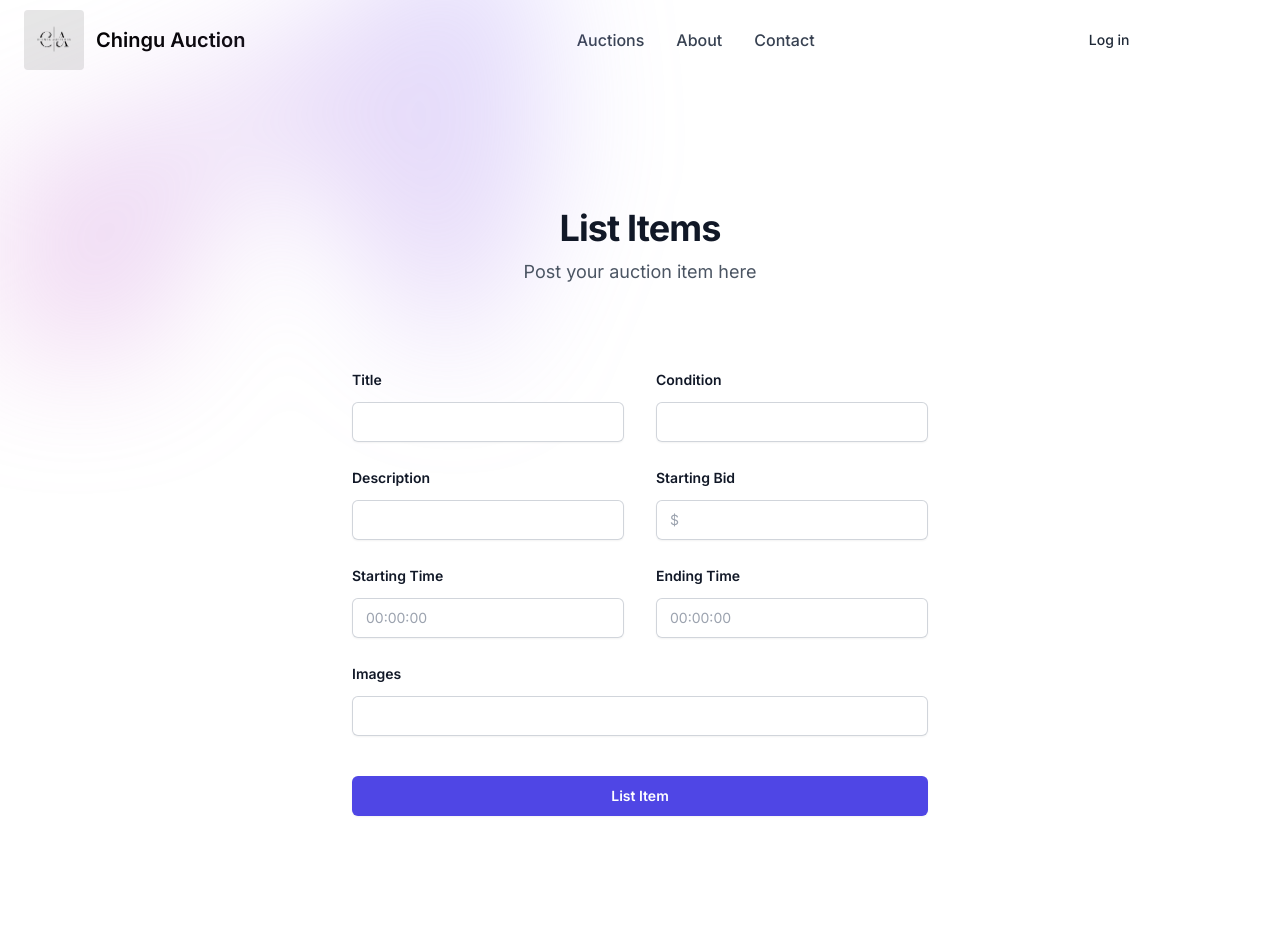
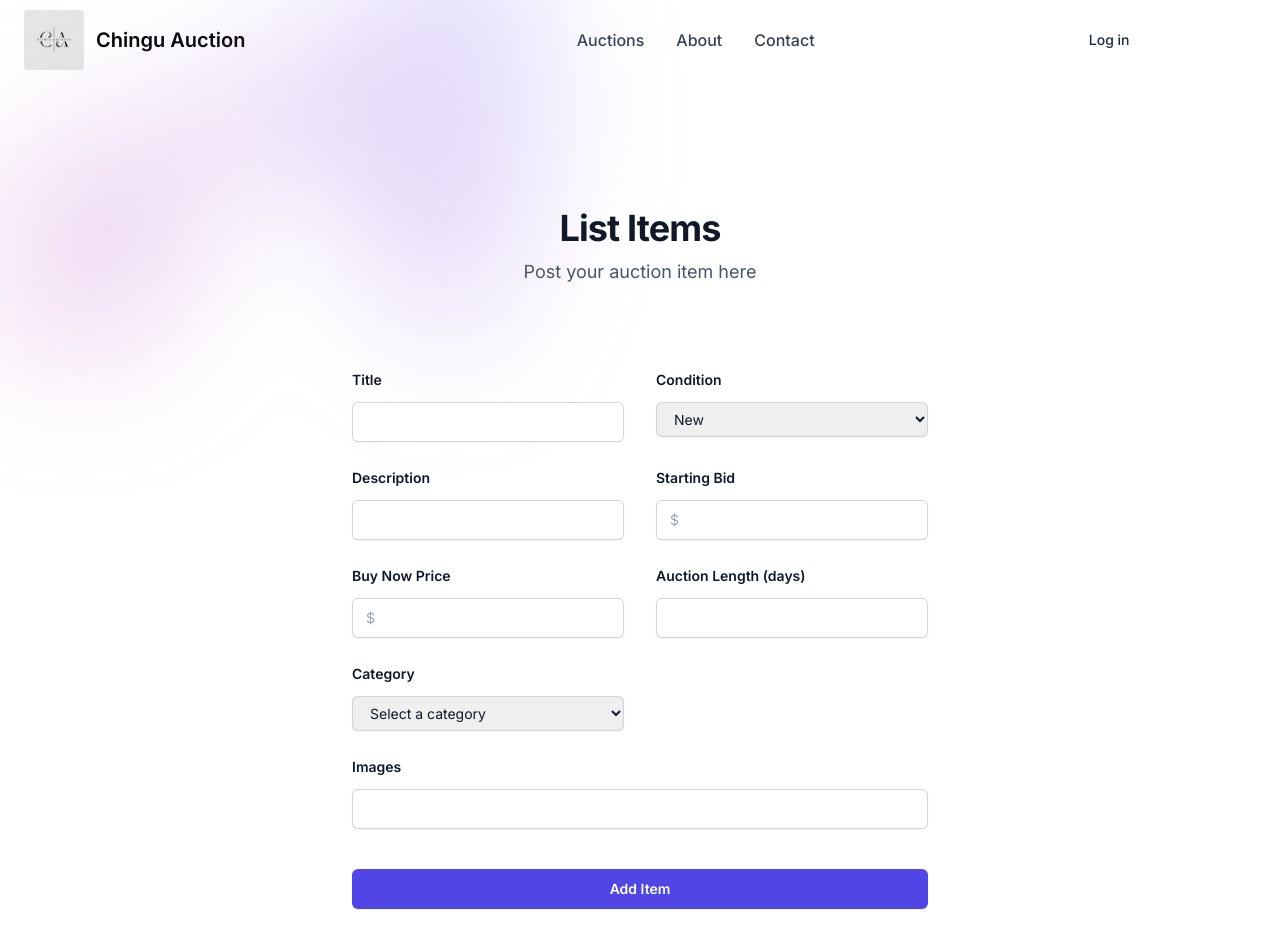
Before and after one commit to chingu-voyages/v45-tier3-team-46, a Next.js app in the folder chingu-auction-app/: page /addauction in a window 1280 px wide. Shown: the top 948 px of the page. Built offline with nearby package versions, Linux system fonts and the light colour scheme; no server answers.

Commit message:
Form update to match Curt-dev

```diff
--- a/chingu-auction-app/app/addauction/page.tsx
+++ b/chingu-auction-app/app/addauction/page.tsx
@@ -1,11 +1,13 @@
 'use client'
 
 import { useState } from 'react'
+import { useSession } from 'next-auth/react'
 import AuctionForm from '../../components/AuctionForm'
 
-const itemCondition = ['New', 'Open box', 'Used', 'As Is']
+const AddAuction = (props) => {
+  const { data: session } = useSession()
+  console.log(session?.user?.id)
 
-const AddAuction = () => {
   const [submitting, setSubmitting] = useState(false)
   const [itemData, setItemData] = useState({
     title: '',
@@ -14,19 +16,33 @@ const AddAuction = () => {
     currentBid: '',
     description: '',
     pictures: [],
-    seller: '',
-    soldBy: '',
-    purchasedBy: '',
+    sellerId: '',
+    soldById: '',
+    purchasedById: '',
     category: '',
     condition: '',
-    createdAt: '',
-    updatedAt: '',
     expiresAt: '',
   })
+
+  const resetForm = () => {
+    setItemData({
+      title: '',
+      condition: '',
+      description: '',
+      startingBid: '',
+      buyNowPrice: '',
+      expiresAt: '',
+      category: '',
+      pictures: '',
+    })
+  }
 
   const listAuctionItem = async (e: any) => {
     e.preventDefault()
     setSubmitting(true)
+
+    // End auction expiresAt days from now
+    const auctionLength: number = itemData.expiresAt * 24 * 60 * 60 * 1000
 
     try {
       const response = await fetch('/api/addauction', {
@@ -38,18 +54,15 @@ const AddAuction = () => {
           startingBid: itemData.startingBid,
           currentBid: itemData.currentBid,
           description: itemData.description,
-          pictures: itemData.pictures,
-          seller: itemData.seller,
-          soldBy: itemData.soldBy,
-          purchasedBy: itemData.purchasedBy,
+          pictures: [itemData.pictures],
+          sellerId: session?.user?.id,
           category: itemData.category,
           condition: itemData.condition,
-          createdAt: itemData.createdAt,
-          updatedAt: itemData.updatedAt,
-          expiresAt: itemData.expiresAt,
+          expiresAt: auctionLength,
         }),
       })
       if (response.status !== 200) {
+        console.log(itemData.title, 'title')
         console.log('Something went wrong')
       } else {
         console.log('Item has been listed successfully')
@@ -58,12 +71,13 @@ const AddAuction = () => {
       console.log('There was an error listing the item', error)
     } finally {
       setSubmitting(false)
+      resetForm()
     }
   }
 
   return (
     <AuctionForm
-      type='Add'
+      type='Add Item'
       itemData={itemData}
       setItemData={setItemData}
       handleSubmit={listAuctionItem}
--- a/chingu-auction-app/app/api/addauction/route.ts
+++ b/chingu-auction-app/app/api/addauction/route.ts
@@ -1,39 +1,35 @@
 import { PrismaClient } from '@prisma/client'
 import type { NextApiRequest, NextApiResponse } from 'next'
+import { NextResponse } from 'next/server'
 
 const prisma = new PrismaClient()
 
-export default async function handler(
-  req: NextApiRequest,
-  res: NextApiResponse
-) {
+export async function handler(req: Request) {
   if (req.method === 'POST') {
-    return await postItem(req, res)
+    console.log(req.body, '1')
+    return await postItem(req)
   } else if (req.method === 'GET') {
-    return await getPostedItems(req, res)
+    return await getPostedItems(req)
   } else {
-    return res
-      .status(405)
-      .json({ message: 'Method not allowed', success: false })
+    return NextResponse.json({ message: 'Method not allowed', status: 405 })
   }
 
-  async function postItem(req, res) {
+  async function postItem(req: any) {
     const {
       title,
       buyNowPrice,
       startingBid,
-      currentBid,
       description,
       pictures,
-      seller,
-      soldBy,
-      purchasedBy,
+      sellerId,
       category,
       condition,
-      createdAt,
-      updatedAt,
       expiresAt,
-    } = req.body
+    } = await req.json()
+
+    const currentDate = Date.now()
+    const endDate = new Date(currentDate + expiresAt)
+    console.log(endDate)
 
     try {
       const newEntry = await prisma.item.create({
@@ -41,37 +37,39 @@ export default async function handler(
           title,
           buyNowPrice,
           startingBid,
-          currentBid,
           description,
-          pictures,
-          seller,
-          soldBy,
-          purchasedBy,
+          pictures: {
+            create: pictures.map((pic) => ({ url: pic })), // add altText later
+          },
+          seller: {
+            connect: {
+              id: sellerId,
+            },
+          },
           category,
           condition,
-          createdAt,
-          updatedAt,
-          expiresAt,
+          expiresAt: endDate,
         },
       })
-      return res.status(200).json(newEntry, { success: true })
+      return NextResponse.json(newEntry, { status: 200 })
     } catch (error) {
       console.error('Request error', error)
-      res
-        .status(500)
-        .json({ error: 'Error adding auction item', success: false })
+      NextResponse.json({ error: 'Error adding auction item', status: 500 })
     }
   }
 
-  async function getPostedItems(req, res) {
+  async function getPostedItems(req) {
     try {
       const item = await prisma.item.findMany()
-      return res.status(200).json(item, { success: true })
+      return NextResponse.json(item, { status: 200 })
     } catch (error) {
       console.log(error)
-      return res
-        .status(500)
-        .json({ error: 'Error reading from database', success: false })
+      return NextResponse.json({
+        error: 'Error reading from database',
+        status: 500,
+      })
     }
   }
 }
+
+export { handler as GET, handler as POST }
--- /dev/null
+++ b/chingu-auction-app/app/context/AuthProvider.tsx
@@ -0,0 +1,15 @@
+'use client'
+/* The purpose of separating this out from layout.tsx is to keep the layout as a
+server component. Otherwise we would need to put 'use client' at the top of layout */
+
+import { SessionProvider } from 'next-auth/react'
+
+export default function AuthProvider({
+  children,
+  session,
+}: {
+  children: React.ReactNode
+  session: any
+}) {
+  return <SessionProvider session={session}>{children}</SessionProvider>
+}
--- a/chingu-auction-app/components/AuctionForm.tsx
+++ b/chingu-auction-app/components/AuctionForm.tsx
@@ -60,17 +60,22 @@ const AuctionForm = ({
                 Condition
               </label>
               <div className='mt-2.5'>
-                <input
+                <select
                   onChange={(e) =>
                     setItemData({ ...itemData, condition: e.target.value })
                   }
                   value={itemData.condition}
-                  type='text'
                   name='condition'
                   id='condition'
                   required
                   className='block w-full rounded-md border-0 px-3.5 py-2 text-gray-900 shadow-sm ring-1 ring-inset ring-gray-300 placeholder:text-gray-400 focus:ring-2 focus:ring-inset focus:ring-indigo-600 sm:text-sm sm:leading-6'
-                />
+                >
+                  <option value='New'>New</option>
+                  <option value='Like New'>Like New</option>
+                  <option value='Very Good'>Very Good</option>
+                  <option value='Good'>Good</option>
+                  <option value='Poor'>Poor</option>
+                </select>
               </div>
             </div>
             <div>
@@ -118,21 +123,21 @@ const AuctionForm = ({
             </div>
             <div>
               <label
-                htmlFor='starting-bid'
+                htmlFor='buy-now-price'
                 className='block text-sm font-semibold leading-6 text-gray-900'
               >
-                Starting Time
+                Buy Now Price
               </label>
               <div className='mt-2.5'>
                 <input
                   onChange={(e) =>
-                    setItemData({ ...itemData, createdAt: e.target.value })
+                    setItemData({ ...itemData, buyNowPrice: e.target.value })
                   }
-                  value={itemData.createdAt}
+                  value={itemData.buyNowPrice}
                   type='text'
-                  name='starting-bid'
-                  id='starting-bid'
-                  placeholder='00:00:00'
+                  name='buy-now-price'
+                  id='buy-now-price'
+                  placeholder='$'
                   required
                   className='block w-full rounded-md border-0 px-3.5 py-2 text-gray-900 shadow-sm ring-1 ring-inset ring-gray-300 placeholder:text-gray-400 focus:ring-2 focus:ring-inset focus:ring-indigo-600 sm:text-sm sm:leading-6'
                 />
@@ -140,10 +145,10 @@ const AuctionForm = ({
             </div>
             <div>
               <label
-                htmlFor='starting-bid'
+                htmlFor='end-date'
                 className='block text-sm font-semibold leading-6 text-gray-900'
               >
-                Ending Time
+                Auction Length (days)
               </label>
               <div className='mt-2.5'>
                 <input
@@ -152,12 +157,46 @@ const AuctionForm = ({
                   }
                   value={itemData.expiresAt}
                   type='text'
-                  name='starting-bid'
-                  id='starting-bid'
-                  placeholder='00:00:00'
+                  name='end-date'
+                  id='end-date'
+                  placeholder=''
                   required
                   className='block w-full rounded-md border-0 px-3.5 py-2 text-gray-900 shadow-sm ring-1 ring-inset ring-gray-300 placeholder:text-gray-400 focus:ring-2 focus:ring-inset focus:ring-indigo-600 sm:text-sm sm:leading-6'
                 />
+              </div>
+            </div>
+            <div>
+              <label
+                htmlFor='category'
+                className='block text-sm font-semibold leading-6 text-gray-900'
+              >
+                Category
+              </label>
+              <div className='mt-2.5'>
+                <select
+                  onChange={(e) =>
+                    setItemData({ ...itemData, category: e.target.value })
+                  }
+                  value={itemData.category}
+                  name='category'
+                  id='category'
+                  placeholder=''
+                  required
+                  className='block w-full rounded-md border-0 px-3.5 py-2 text-gray-900 shadow-sm ring-1 ring-inset ring-gray-300 placeholder:text-gray-400 focus:ring-2 focus:ring-inset focus:ring-indigo-600 sm:text-sm sm:leading-6'
+                >
+                  <option value='' disabled>
+                    Select a category
+                  </option>
+                  <option value='Electronics'>Electronics</option>
+                  <option value='Clothing'>Clothing</option>
+                  <option value='Shoes'>Shoes</option>
+                  <option value='Video Games'>Video Games</option>
+                  <option value='Computer Hardware'>Computer Hardware</option>
+                  <option value='Automotive'>Automotive</option>
+                  <option value='Home'>Home</option>
+                  <option value='Office'>Office</option>
+                  <option value='Misc Used Goods'>Misc Used Goods</option>
+                </select>
               </div>
             </div>
             <div className='sm:col-span-2'>
@@ -187,7 +226,7 @@ const AuctionForm = ({
               type='submit'
               className='block w-full rounded-md bg-indigo-600 px-3.5 py-2.5 text-center text-sm font-semibold text-white shadow-sm hover:bg-indigo-500 focus-visible:outline focus-visible:outline-2 focus-visible:outline-offset-2 focus-visible:outline-indigo-600'
             >
-              List Item
+              {submitting ? `${type}...` : type}
             </button>
           </div>
         </form>
```
